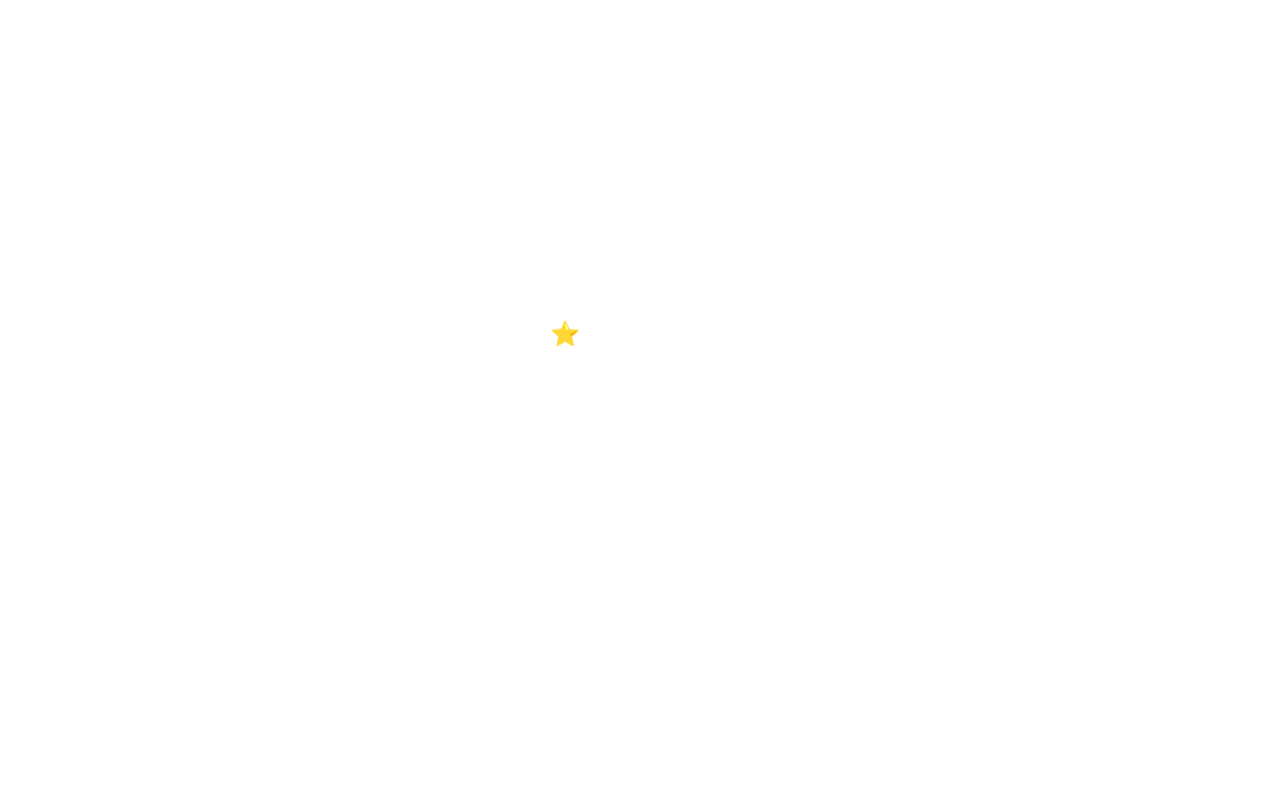
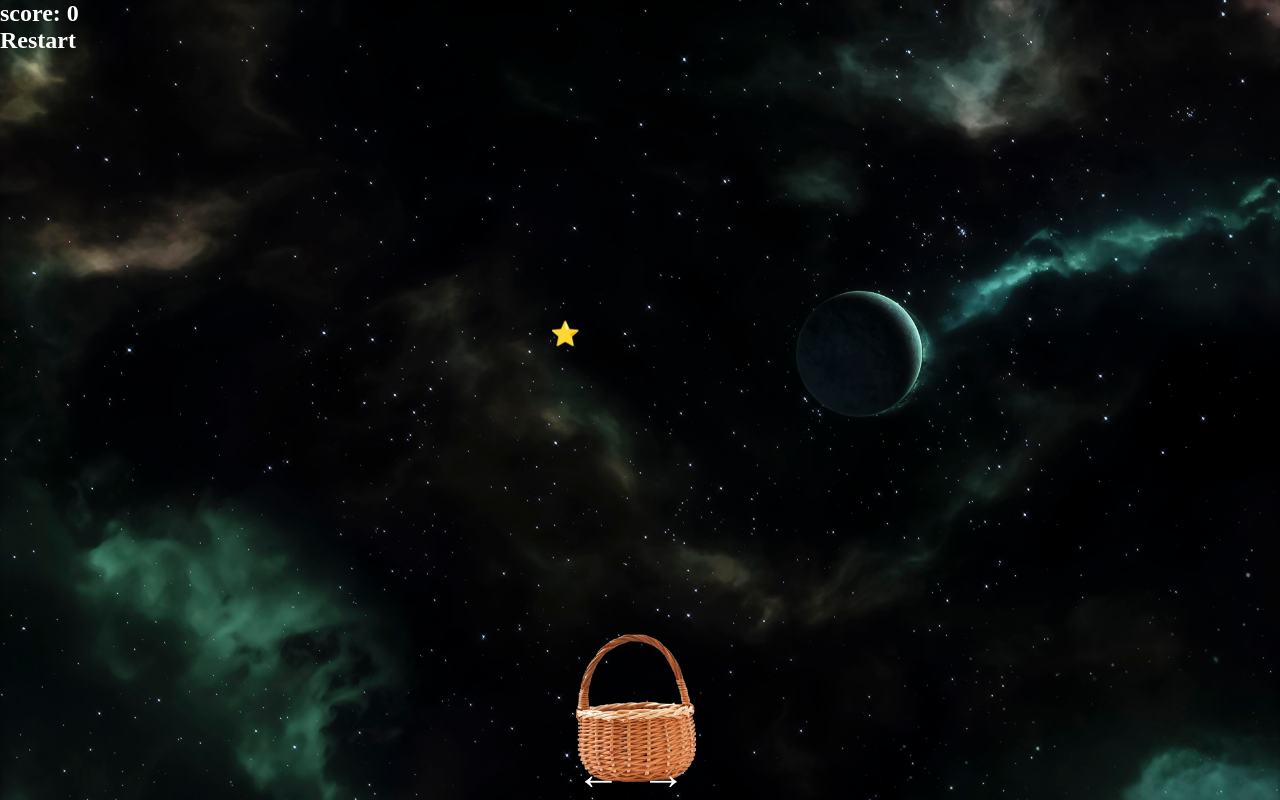
Before and after one commit to Aliimohamedmorsi/Space-Game, a plain HTML site: page index.html in a window 1280 px wide. Drawn offline with Linux system fonts and the light colour scheme.

Commit message:
Update index.css

```diff
--- a/index.css
+++ b/index.css
@@ -15,7 +15,7 @@ body{
     height: 100%;
     width: 100%;
     display: block;
-    background-image: url(galaxyBG.jpg);
+    background-image: url(assets/galaxyBG.jpg);
     background-repeat: no-repeat;
     background-size: cover;
     position: relative;
@@ -23,7 +23,7 @@ body{
         position: absolute;
         height: 150px;
         width: 120px;
-        background-image: url(basket.png);
+        background-image: url(assets/basket.png);
         background-repeat: no-repeat;
         background-size: contain;
         left: 45%;
```
